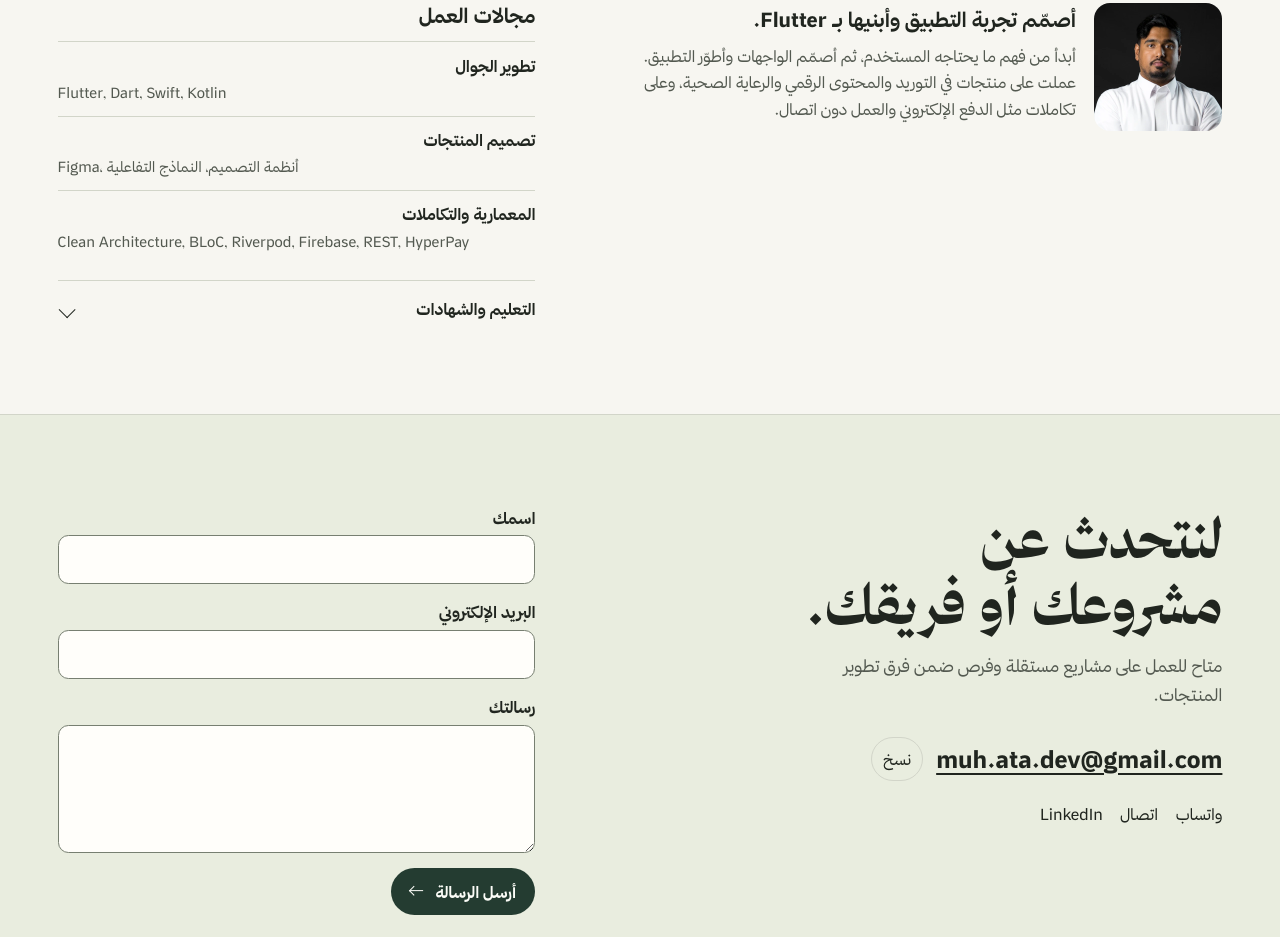
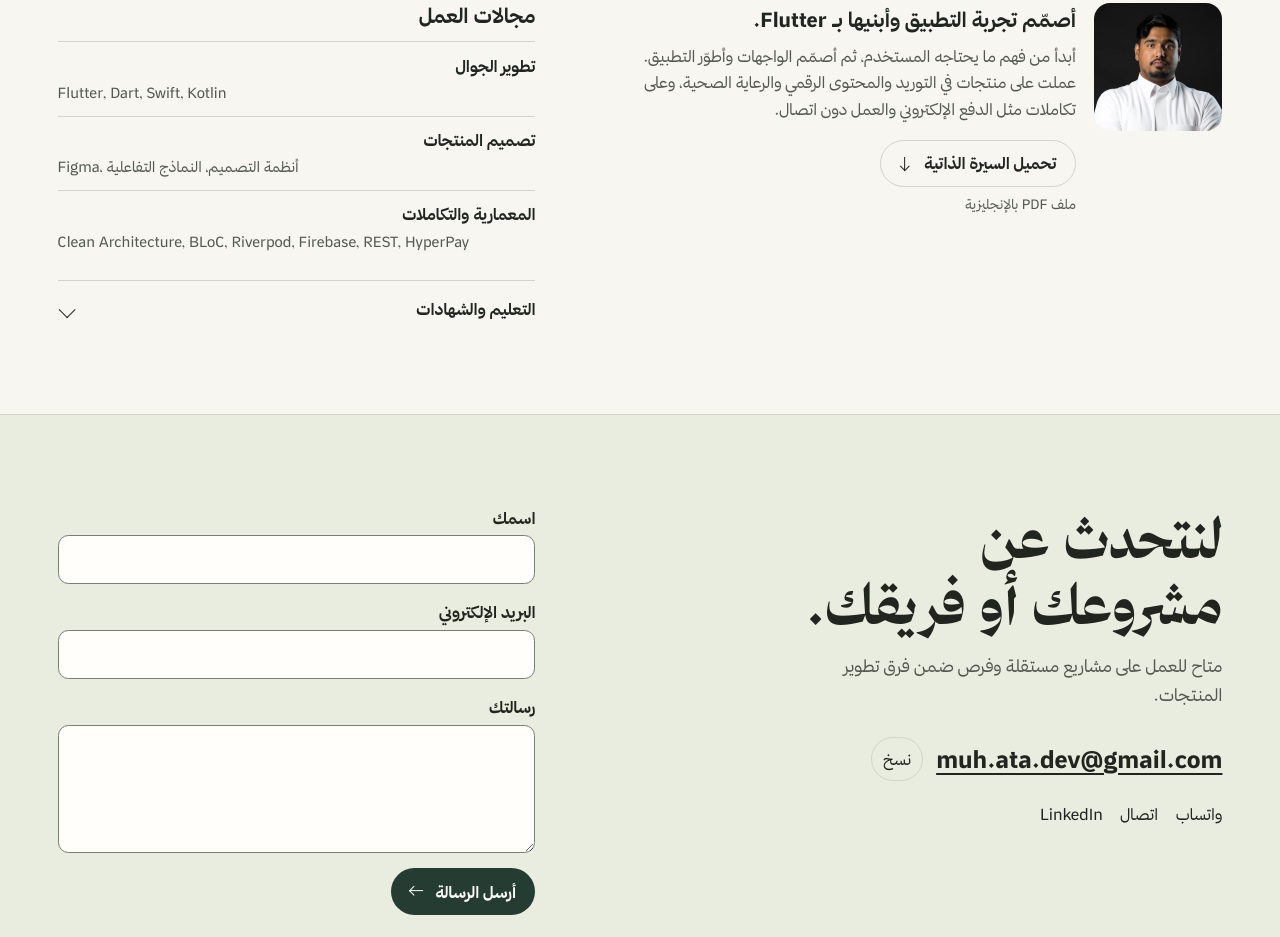
Before and after one commit to MuhDev/MuhDev.github.io, a plain HTML site: page index.html in a window 1280 px wide. Shown: the part 2062-2999 px from the top of the page. Drawn offline with Linux system fonts and the light colour scheme.

Commit message:
Add bilingual CV download to portfolio

```diff
--- a/assets/css/main.css
+++ b/assets/css/main.css
@@ -528,6 +528,14 @@ details[open] .disclosure-icon { rotate: -135deg; }
   font-weight: 700;
 }
 
+.about-cv { margin-block-start: 1.1rem; }
+.about-cv-format {
+  display: block;
+  margin-block-start: .35rem;
+  color: var(--muted);
+  font-size: .85rem;
+}
+
 .skills h3 { font-size: 1.28rem; }
 .skill-list { margin: .8rem 0 1rem; }
 .skill-list div {
--- a/assets/js/i18n.js
+++ b/assets/js/i18n.js
@@ -19,6 +19,8 @@ const translations = {
     aboutTitle: "نبذة عني",
     aboutLead: "أصمّم تجربة التطبيق وأبنيها بـ Flutter.",
     aboutCopy: "أبدأ من فهم ما يحتاجه المستخدم، ثم أصمّم الواجهات وأطوّر التطبيق. عملت على منتجات في التوريد والمحتوى الرقمي والرعاية الصحية، وعلى تكاملات مثل الدفع الإلكتروني والعمل دون اتصال.",
+    downloadCv: "تحميل السيرة الذاتية",
+    cvFormat: "ملف PDF بالإنجليزية",
     skillsTitle: "مجالات العمل",
     credentials: "التعليم والشهادات",
     contactTitle: "لنتحدث عن مشروعك أو فريقك.",
@@ -69,6 +71,8 @@ const translations = {
     aboutTitle: "About me",
     aboutLead: "I design the experience and build it in Flutter.",
     aboutCopy: "I start with what people need to do, then design the interface and build the app. My work spans procurement, digital content, and healthcare, including payment integrations and offline experiences.",
+    downloadCv: "Download CV",
+    cvFormat: "PDF",
     skillsTitle: "Areas of work",
     credentials: "Education and credentials",
     contactTitle: "Let’s talk about your project or team.",
--- a/index.html
+++ b/index.html
@@ -17,9 +17,9 @@
   <script src="assets/js/theme.js?v=4"></script>
   <link rel="stylesheet" href="assets/css/tokens.css?v=3">
   <link rel="stylesheet" href="assets/css/typography.css?v=3">
-  <link rel="stylesheet" href="assets/css/main.css?v=7">
+  <link rel="stylesheet" href="assets/css/main.css?v=8">
   <script src="assets/js/data.js?v=8" defer></script>
-  <script src="assets/js/i18n.js?v=5" defer></script>
+  <script src="assets/js/i18n.js?v=6" defer></script>
   <script src="assets/js/app.js?v=8" defer></script>
 </head>
 
@@ -95,6 +95,10 @@
           <div>
             <p class="about-lead" data-i18n="aboutLead">أصمّم تجربة التطبيق وأبنيها بـ Flutter.</p>
             <p data-i18n="aboutCopy">أبدأ من فهم ما يحتاجه المستخدم، ثم أصمّم الواجهات وأطوّر التطبيق. عملت على منتجات في التوريد والمحتوى الرقمي والرعاية الصحية، وعلى تكاملات مثل الدفع الإلكتروني والعمل دون اتصال.</p>
+            <a class="button button-outline about-cv" href="assets/documents/mohammed-al-attas-cv.pdf" download="Mohammed-Al-Attas-CV.pdf" type="application/pdf" hreflang="en" aria-describedby="cv-format">
+              <span data-i18n="downloadCv">تحميل السيرة الذاتية</span><span class="arrow arrow-down" aria-hidden="true"></span>
+            </a>
+            <span class="about-cv-format" id="cv-format" data-i18n="cvFormat">ملف PDF بالإنجليزية</span>
           </div>
         </div>
         <div id="skills" class="skills">
```
Also changed, not shown: 2 other files.
